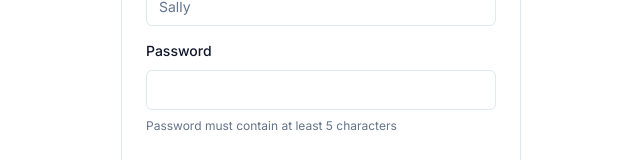
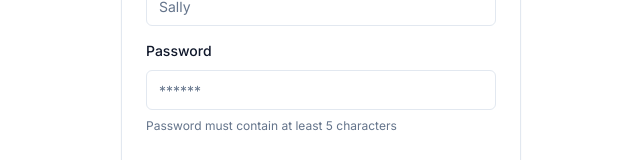
Before and after one commit to nainglinnkhant/next-auth-practice, a Next.js app: page /signup in a window 1280 px wide. Shown: the part 277-437 px from the top of the page, without its empty margins (319-959 px from the left). Built offline with nearby package versions, Linux system fonts and the light colour scheme.

Commit message:
feat: increase password min length to 6

```diff
--- a/components/SignUpForm.tsx
+++ b/components/SignUpForm.tsx
@@ -110,7 +110,7 @@ const SignUpForm = () => {
             <FormItem className='mb-8'>
               <FormLabel className='text-foreground'>Password</FormLabel>
               <FormControl>
-                <Input type='password' {...field} />
+                <Input type='password' placeholder='******' {...field} />
               </FormControl>
               <FormDescription
                 className={cn('text-xs', errors.password && 'text-destructive')}
--- a/lib/validations/signIn.ts
+++ b/lib/validations/signIn.ts
@@ -2,5 +2,5 @@ import * as z from 'zod'
 
 export const userSignInSchema = z.object({
   email: z.string().email(),
-  password: z.string().min(5, 'Password must contain at least 5 characters'),
+  password: z.string().min(6, 'Password must contain at least 5 characters'),
 })
--- a/lib/validations/signUp.ts
+++ b/lib/validations/signUp.ts
@@ -5,6 +5,6 @@ export const userSignUpSchema = z.object({
   name: z
     .string()
     .min(2, 'Name must contain at least 2 characters')
-    .max(20, 'Name must not contain more than 50 characters'),
-  password: z.string().min(5, 'Password must contain at least 5 characters'),
+    .max(50, 'Name must not contain more than 50 characters'),
+  password: z.string().min(6, 'Password must contain at least 5 characters'),
 })
```
